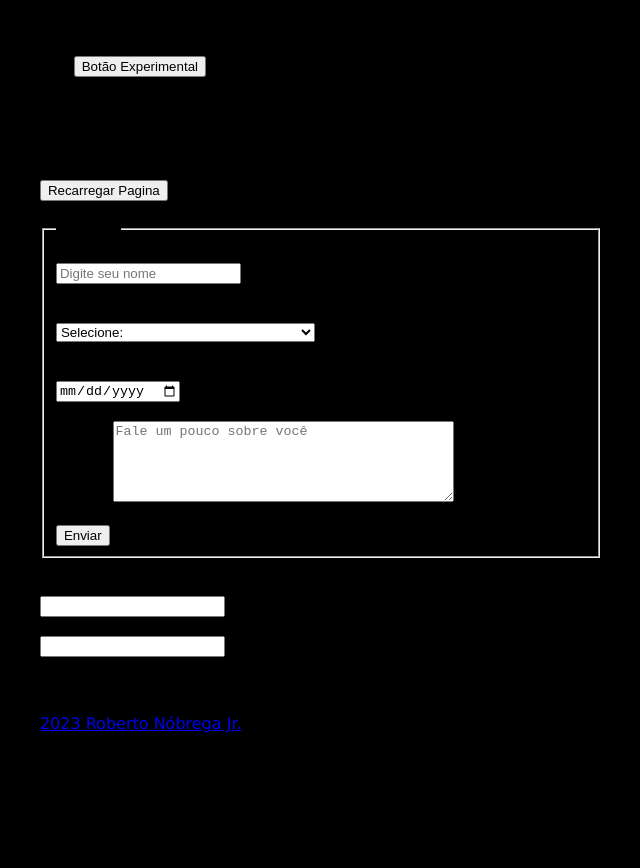
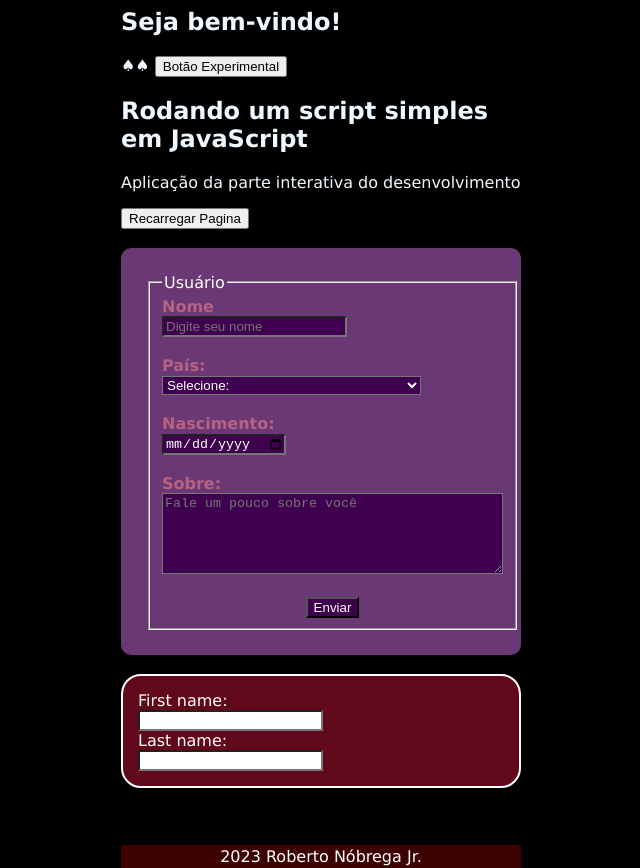
Before and after one commit to devrenj/JavaScript-learning, a plain HTML site: page index.html in a window 1280 px wide. Shown: the part 77-945 px from the top of the page, without its empty margins (319-959 px from the left). Before the commit the page ends 810 px from the top, so only its background shows below. Drawn offline with Linux system fonts and the light colour scheme.

Commit message:
Estilizando melhor o site

```diff
--- a/style.css
+++ b/style.css
@@ -1,8 +1,10 @@
 html, body {
   font-family: Verdana, Geneva, Tahoma, sans-serif;
+  color: aliceblue;
   background-color: black;
   margin: auto;
   width: fit-content;
+  max-width: 400px;
 }
 
 h1 {
@@ -10,3 +12,68 @@ h1 {
   padding: 1px 1px 1px 1px;
   text-align: center;
 }
+
+h2 {
+  text-align: center♦♦;
+}
+
+textarea{
+  background-color: white;
+}
+
+#formularioUser {
+  background-color: rgba(229, 123, 255, 0.459);
+  border-radius: 10px;
+  padding: 25px;
+  margin: auto;
+  color: white;
+}
+
+#formularioUser input, textarea, select {
+  margin: auto;
+  background-color: rgb(64, 0, 80);
+  color: white;
+}
+
+#formularioUser label {
+  text-transform: capitalize;
+  color: rgba(255, 138, 138, 0.521);
+  font-weight: bold;
+}
+
+#formularioNome {
+  color: white;
+  background-color: rgba(220, 20, 60, 0.445);
+  padding: 15px;
+  border: 2px solid white;
+  border-radius: 20px;
+}
+
+#formularioNome input {
+  background-color: white;
+  color: black;
+}
+
+#formularioNome label {
+  color: white;
+}
+
+footer {
+  padding: 2px 2px;
+  text-align: center;
+  background-color: rgba(255, 0, 0, 0.24);
+}
+
+.centralizado {
+  margin: auto;
+  width: fit-content;
+}
+
+a {
+  text-decoration: none;
+  color: white;
+}
+
+a:hover {
+  color: darkred;
+}
```
